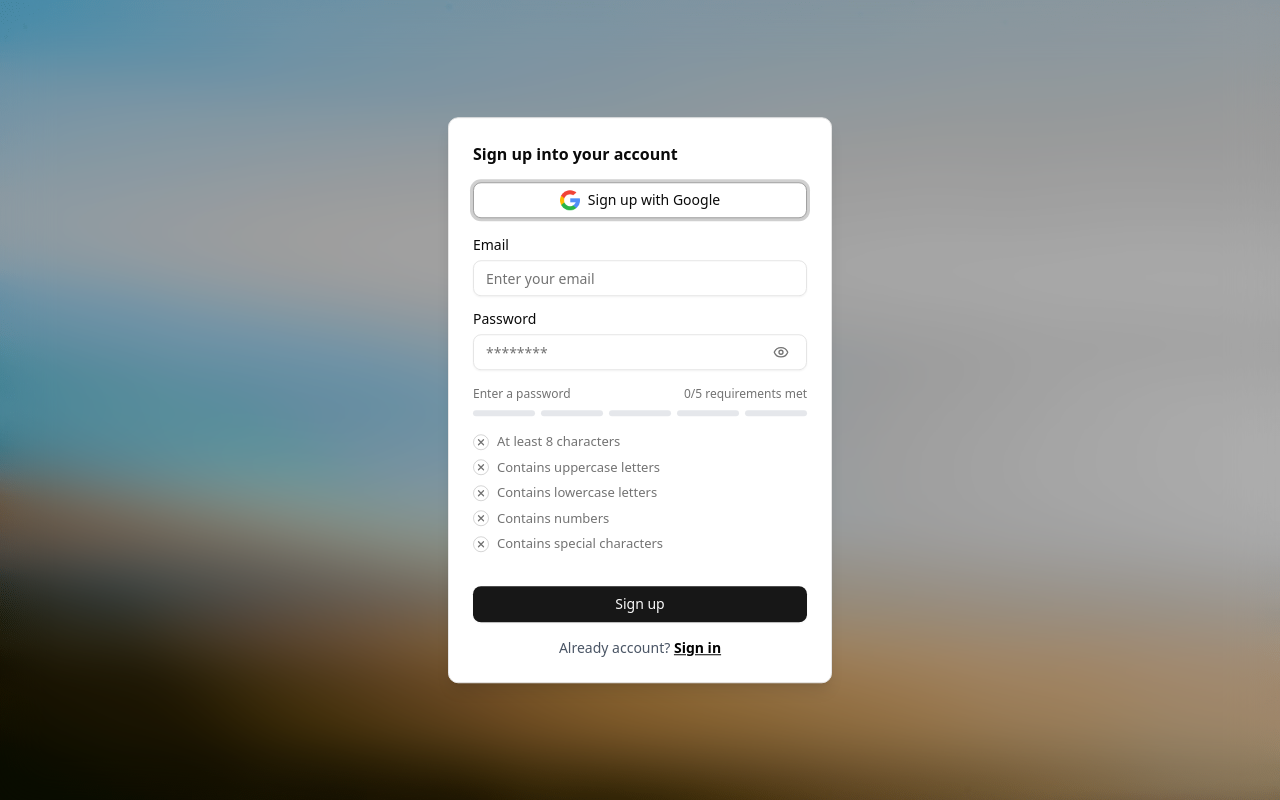
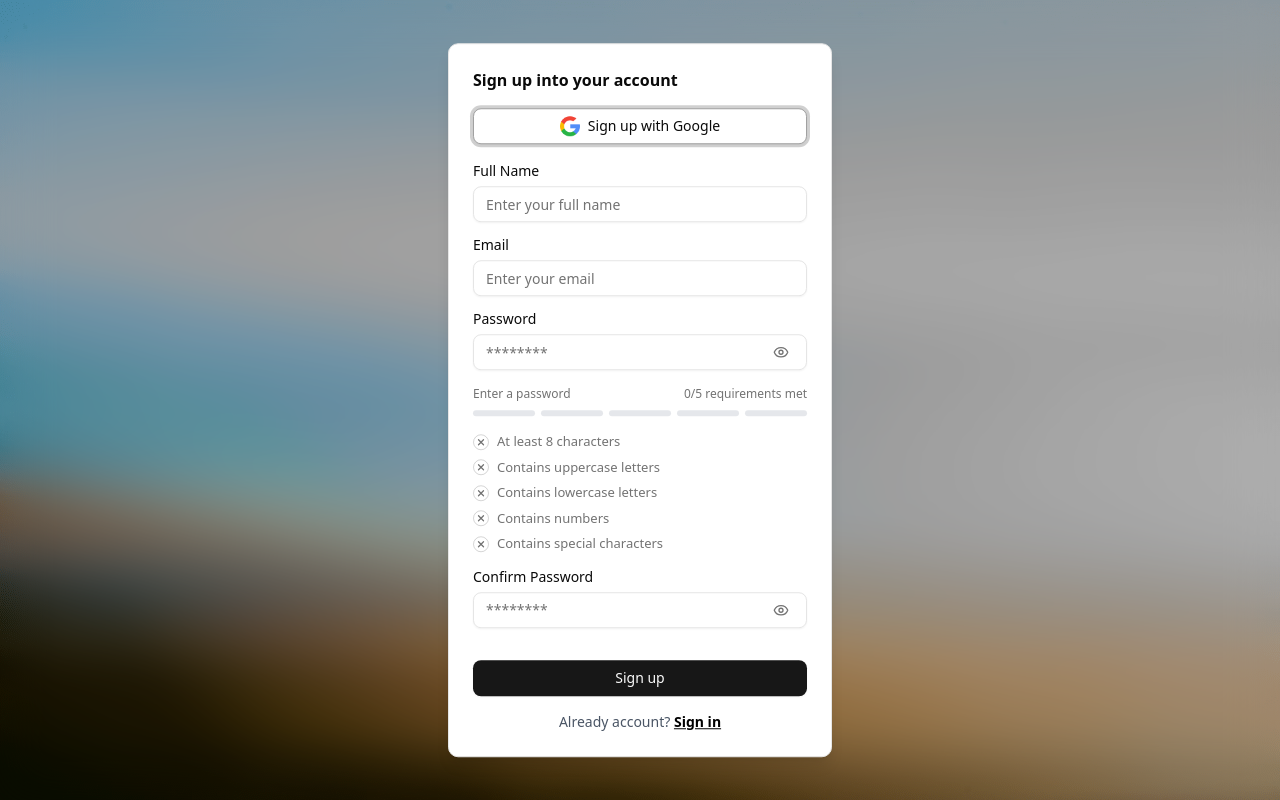
Before and after one commit to sandeshneosoft01/secret-code-frontend, a Next.js app: page /signup in a window 1280 px wide. Built offline with nearby package versions, Linux system fonts and the light colour scheme; no server answers.

Commit message:
feat(auth): refactor signup and login forms with Shadcn UI Form and zod

```diff
--- a/src/app/(auth)/login/page.tsx
+++ b/src/app/(auth)/login/page.tsx
@@ -3,67 +3,67 @@
 import GoogleAuth from '@/components/GoogleAuth'
 import { Button } from '@/components/ui/button'
 import { Input } from '@/components/ui/input'
-import { Label } from '@/components/ui/label'
 import Link from 'next/link'
 
 import { useForm } from 'react-hook-form'
 import { zodResolver } from '@hookform/resolvers/zod'
+import { useSignin } from '@/hooks/use-auth'
 import { loginSchema, LoginValues } from '@/lib/validations'
+import { Form, FormControl, FormField, FormItem, FormLabel, FormMessage } from '@/components/ui/form'
 
 const Login = () => {
-  const {
-    register,
-    handleSubmit,
-    formState: { errors, isSubmitting },
-  } = useForm<LoginValues>({
+  const { mutate: signin, isPending } = useSignin()
+  const form = useForm<LoginValues>({
     resolver: zodResolver(loginSchema),
+    defaultValues: {
+      email: '',
+      password: '',
+    },
   })
 
-  const onSubmit = async (data: LoginValues) => {
-    console.log('Login data:', data)
+  const onSubmit = (data: LoginValues) => {
+    signin(data)
   }
 
   return (
     <div>
-      <GoogleAuth title="Sign in with Google" />
-      <form onSubmit={handleSubmit(onSubmit)} className="mt-5">
-        <div className="space-y-4">
-          <div className="space-y-2">
-            <Label htmlFor="email">Email</Label>
-            <Input
-              id="email"
-              placeholder="Enter your email"
-              type="email"
-              {...register('email')}
-              aria-invalid={errors.email ? 'true' : 'false'}
+      <GoogleAuth title="Sign in with Google" loginType="signin" />
+      <Form {...form}>
+        <form onSubmit={form.handleSubmit(onSubmit)} className="mt-5">
+          <div className="space-y-4">
+            <FormField
+              control={form.control}
+              name="email"
+              render={({ field }) => (
+                <FormItem>
+                  <FormLabel>Email</FormLabel>
+                  <FormControl>
+                    <Input placeholder="Enter your email" type="email" {...field} />
+                  </FormControl>
+                  <FormMessage />
+                </FormItem>
+              )}
             />
-            {errors.email && (
-              <p className="text-[13px] text-rose-500 animate-in fade-in slide-in-from-top-1 duration-300">
-                {errors.email.message}
-              </p>
-            )}
+            <FormField
+              control={form.control}
+              name="password"
+              render={({ field }) => (
+                <FormItem>
+                  <FormLabel>Password</FormLabel>
+                  <FormControl>
+                    <Input placeholder="********" type="password" {...field} />
+                  </FormControl>
+                  <FormMessage />
+                </FormItem>
+              )}
+            />
           </div>
-          <div className="space-y-2">
-            <Label htmlFor="password">Password</Label>
-            <Input
-              id="password"
-              placeholder="********"
-              type="password"
-              {...register('password')}
-              aria-invalid={errors.password ? 'true' : 'false'}
-            />
-            {errors.password && (
-              <p className="text-[13px] text-rose-500 animate-in fade-in slide-in-from-top-1 duration-300">
-                {errors.password.message}
-              </p>
-            )}
-          </div>
-        </div>
 
-        <Button className="w-full mt-8 cursor-pointer" type="submit" disabled={isSubmitting}>
-          {isSubmitting ? 'Signing in...' : 'Sign in'}
-        </Button>
-      </form>
+          <Button className="w-full mt-8 cursor-pointer" type="submit" disabled={isPending}>
+            {isPending ? 'Signing in...' : 'Sign in'}
+          </Button>
+        </form>
+      </Form>
       <div className="text-center mt-4">
         <p className="text-sm text-gray-600">
           Don&apos;t have an account?&nbsp;
--- a/src/app/(auth)/signup/page.tsx
+++ b/src/app/(auth)/signup/page.tsx
@@ -4,77 +4,100 @@ import { useForm } from 'react-hook-form'
 
 import { zodResolver } from '@hookform/resolvers/zod'
 import { signupSchema, SignupValues } from '@/lib/validations'
+import { useSignup } from '@/hooks/use-auth'
 
 import GoogleAuth from '@/components/GoogleAuth'
 import { Button } from '@/components/ui/button'
 import { Input } from '@/components/ui/input'
-import { Label } from '@/components/ui/label'
+import { Form, FormControl, FormField, FormItem, FormLabel, FormMessage } from '@/components/ui/form'
 
 import PasswordStrength from '@/components/PasswordStrength'
 
 const Signup = () => {
-  const {
-    register,
-    handleSubmit,
-    watch,
-    formState: { errors, isSubmitting },
-  } = useForm<SignupValues>({
+  const { mutate: signup, isPending } = useSignup()
+  const form = useForm<SignupValues>({
     resolver: zodResolver(signupSchema),
     mode: 'all',
+    defaultValues: {
+      name: '',
+      email: '',
+      password: '',
+      confirmPassword: '',
+    },
   })
 
-  const password = watch('password', '')
+  const password = form.watch('password', '')
 
-  const onSubmit = async (data: SignupValues) => {
-    console.log('Signup success:', data)
-  }
-
-  const onError = (errors: any) => {
-    console.log('Signup errors:', errors)
+  const onSubmit = (data: SignupValues) => {
+    signup(data)
   }
 
   return (
     <div>
-      <GoogleAuth title="Sign up with Google" />
-      <form onSubmit={handleSubmit(onSubmit, onError)} className="mt-5">
+      <GoogleAuth title="Sign up with Google" loginType="signup" />
+      <Form {...form}>
+        <form onSubmit={form.handleSubmit(onSubmit)} className="mt-5">
           <div className="space-y-4">
-          <div className="space-y-2">
-            <Label htmlFor="email">Email</Label>
-            <Input
-              id="email"
-              placeholder="Enter your email"
-              type="email"
-              {...register('email')}
-              aria-invalid={errors.email ? 'true' : 'false'}
+            <FormField
+              control={form.control}
+              name="name"
+              render={({ field }) => (
+                <FormItem>
+                  <FormLabel>Full Name</FormLabel>
+                  <FormControl>
+                    <Input placeholder="Enter your full name" {...field} />
+                  </FormControl>
+                  <FormMessage />
+                </FormItem>
+              )}
             />
-            {errors.email && (
-              <p className="text-[13px] text-rose-500 animate-in fade-in slide-in-from-top-1 duration-300">
-                {errors.email.message}
-              </p>
+            <FormField
+              control={form.control}
+              name="email"
+              render={({ field }) => (
+                <FormItem>
+                  <FormLabel>Email</FormLabel>
+                  <FormControl>
+                    <Input placeholder="Enter your email" type="email" {...field} />
+                  </FormControl>
+                  <FormMessage />
+                </FormItem>
               )}
-          </div>
-          <div className="space-y-2">
-            <Label htmlFor="password">Password</Label>
-            <Input
-              id="password"
-              placeholder="********"
-              type="password"
-              {...register('password')}
-              aria-invalid={errors.password ? 'true' : 'false'}
             />
+            <FormField
+              control={form.control}
+              name="password"
+              render={({ field }) => (
+                <FormItem>
+                  <FormLabel>Password</FormLabel>
+                  <FormControl>
+                    <Input placeholder="********" type="password" {...field} />
+                  </FormControl>
                   <PasswordStrength password={password} />
-            {errors.password && (
-              <p className="text-[13px] text-rose-500 animate-in fade-in slide-in-from-top-1 duration-300">
-                {errors.password.message}
-              </p>
+                  <FormMessage />
+                </FormItem>
               )}
-          </div>
+            />
+            <FormField
+              control={form.control}
+              name="confirmPassword"
+              render={({ field }) => (
+                <FormItem>
+                  <FormLabel>Confirm Password</FormLabel>
+                  <FormControl>
+                    <Input placeholder="********" type="password" {...field} />
+                  </FormControl>
+                  <FormMessage />
+                </FormItem>
+              )}
+            />
           </div>
 
-        <Button className="w-full mt-8 cursor-pointer" type="submit" disabled={isSubmitting}>
-          {isSubmitting ? 'Signing up...' : 'Sign up'}
+          <Button className="w-full mt-8 cursor-pointer" type="submit" disabled={isPending}>
+            {isPending ? 'Signing up...' : 'Sign up'}
           </Button>
         </form>
+      </Form>
       <div className="text-center mt-4">
         <p className="text-sm text-gray-600">
           Already account?&nbsp;
--- a/src/components/AuthGuard.tsx
+++ b/src/components/AuthGuard.tsx
@@ -17,7 +17,11 @@ export default function AuthGuard({ children }: { children: React.ReactNode }) {
     if (!user && !isPublicRoute) {
       router.replace('/login')
     } else if (user && isPublicRoute) {
-      router.replace('/')
+      if (pathname === '/enter-code') {
+        router.replace(pathname)
+      } else {
+        router.replace('/')
+      }
     }
   }, [user, pathname, router])
 
--- a/src/components/GoogleAuth/index.tsx
+++ b/src/components/GoogleAuth/index.tsx
@@ -10,24 +10,35 @@ import {
   auth as googleAuthConfig,
   googleProvider,
 } from '@/lib/firebase'
-import { signInUser, signInWithGoogle } from '@/services/user-service'
+import { signInWithGoogle, signUpWithGoogle } from '@/services/user-service'
+import { useStore } from '@/store'
+import { useRouter } from 'next/navigation'
 
 type PropTypes = {
-  title: string
+  title: string,
+  loginType: 'signin' | 'signup'
 }
 
 const GoogleAuth = (props: PropTypes) => {
-  const { title } = props
-  const mutationGoogle = useMutation({
-    mutationFn: signInWithGoogle,
-    // onSuccess: (data) => handleSuccessGoogle(data),
+  const { title, loginType } = props
+  const navigate = useRouter()
+  const mutation = useMutation({
+    mutationFn: loginType === 'signin' ? signInWithGoogle : signUpWithGoogle,
+    onSuccess: (data) => handleSuccess(data),
     onError: () => { },
   })
-  const mutation = useMutation({
-    mutationFn: signInUser,
-    // onSuccess: (data) => handleSuccess(data),
-    onError: () => { },
-  })
+  const setUser = useStore((s) => s.setUser);
+
+  const handleSuccess = (user: any) => {
+    const userDetails = {
+      token: user.token,
+      user: user.user,
+    }
+
+    setUser(userDetails)
+    toast.success(`${loginType === 'signin' ? 'Signed in' : 'Signed up'} successfully!`)
+    navigate.push('/')
+  }
 
   const handleSignInGoogle = async (e: React.MouseEvent) => {
     const button = e.target as HTMLButtonElement
@@ -35,7 +46,7 @@ const GoogleAuth = (props: PropTypes) => {
     try {
       const result = await signInWithPopup(googleAuthConfig, googleProvider)
       const idToken = await result.user.getIdToken(true)
-      await mutationGoogle.mutate(idToken)
+      await mutation.mutate(idToken)
     } catch (error: any) {
       toast.error(error?.data?.message || 'Failed to sign in with Google.')
     }
@@ -45,7 +56,7 @@ const GoogleAuth = (props: PropTypes) => {
     <Button
       className="cursor-pointer w-full"
       variant="outline"
-      disabled={mutation.isPending || mutationGoogle.isPending}
+      disabled={mutation.isPending}
       onClick={handleSignInGoogle}
     >
       <Image
--- /dev/null
+++ b/src/components/ui/form.tsx
@@ -0,0 +1,142 @@
+'use client'
+
+import * as React from 'react'
+import * as LabelPrimitive from '@radix-ui/react-label'
+import { Slot } from '@radix-ui/react-slot'
+import { Controller, ControllerProps, FieldPath, FieldValues, FormProvider, useFormContext } from 'react-hook-form'
+
+import { cn } from '@/lib/utils'
+import { Label } from '@/components/ui/label'
+
+const Form = FormProvider
+
+type FormFieldContextValue<
+  TFieldValues extends FieldValues = FieldValues,
+  TName extends FieldPath<TFieldValues> = FieldPath<TFieldValues>
+> = {
+  name: TName
+}
+
+const FormFieldContext = React.createContext<FormFieldContextValue>({} as FormFieldContextValue)
+
+const FormField = <
+  TFieldValues extends FieldValues = FieldValues,
+  TName extends FieldPath<TFieldValues> = FieldPath<TFieldValues>
+>({
+  ...props
+}: ControllerProps<TFieldValues, TName>) => {
+  return (
+    <FormFieldContext.Provider value={{ name: props.name }}>
+      <Controller {...props} />
+    </FormFieldContext.Provider>
+  )
+}
+
+const useFormField = () => {
+  const fieldContext = React.useContext(FormFieldContext)
+  const itemContext = React.useContext(FormItemContext)
+  const { getFieldState, formState } = useFormContext()
+
+  const fieldState = getFieldState(fieldContext.name, formState)
+
+  if (!fieldContext) {
+    throw new Error('useFormField should be used within <FormField>')
+  }
+
+  const { id } = itemContext
+
+  return {
+    id,
+    name: fieldContext.name,
+    formItemId: `${id}-form-item`,
+    formDescriptionId: `${id}-form-item-description`,
+    formMessageId: `${id}-form-item-message`,
+    ...fieldState,
+  }
+}
+
+type FormItemContextValue = {
+  id: string
+}
+
+const FormItemContext = React.createContext<FormItemContextValue>({} as FormItemContextValue)
+
+const FormItem = React.forwardRef<HTMLDivElement, React.HTMLAttributes<HTMLDivElement>>(
+  ({ className, ...props }, ref) => {
+    const id = React.useId()
+
+    return (
+      <FormItemContext.Provider value={{ id }}>
+        <div ref={ref} className={cn('space-y-2', className)} {...props} />
+      </FormItemContext.Provider>
+    )
+  }
+)
+FormItem.displayName = 'FormItem'
+
+const FormLabel = React.forwardRef<
+  React.ElementRef<typeof LabelPrimitive.Root>,
+  React.ComponentPropsWithoutRef<typeof LabelPrimitive.Root>
+>(({ className, ...props }, ref) => {
+  const { error, formItemId } = useFormField()
+
+  return <Label ref={ref} className={cn(error && 'text-destructive', className)} htmlFor={formItemId} {...props} />
+})
+FormLabel.displayName = 'FormLabel'
+
+const FormControl = React.forwardRef<React.ElementRef<typeof Slot>, React.ComponentPropsWithoutRef<typeof Slot>>(
+  ({ ...props }, ref) => {
+    const { error, formItemId, formDescriptionId, formMessageId } = useFormField()
+
+    return (
+      <Slot
+        ref={ref}
+        id={formItemId}
+        aria-describedby={!error ? `${formDescriptionId}` : `${formDescriptionId} ${formMessageId}`}
+        aria-invalid={!!error}
+        {...props}
+      />
+    )
+  }
+)
+FormControl.displayName = 'FormControl'
+
+const FormDescription = React.forwardRef<HTMLParagraphElement, React.HTMLAttributes<HTMLParagraphElement>>(
+  ({ className, ...props }, ref) => {
+    const { formDescriptionId } = useFormField()
+
+    return (
+      <p
+        ref={ref}
+        id={formDescriptionId}
+        className={cn('text-[0.8rem] text-muted-foreground', className)}
+        {...props}
+      />
+    )
+  }
+)
+FormDescription.displayName = 'FormDescription'
+
+const FormMessage = React.forwardRef<HTMLParagraphElement, React.HTMLAttributes<HTMLParagraphElement>>(
+  ({ className, children, ...props }, ref) => {
+    const { error, formMessageId } = useFormField()
+    const body = error ? String(error?.message) : children
+
+    if (!body) {
+      return null
+    }
+
+    return (
+      <p
+        ref={ref}
+        id={formMessageId}
+        className={cn('text-[13px] text-rose-500 animate-in fade-in slide-in-from-top-1 duration-300', className)}
+        {...props}>
+        {body}
+      </p>
+    )
+  }
+)
+FormMessage.displayName = 'FormMessage'
+
+export { useFormField, Form, FormItem, FormLabel, FormControl, FormDescription, FormMessage, FormField }
--- /dev/null
+++ b/src/hooks/use-auth.ts
@@ -0,0 +1,44 @@
+import { useMutation } from '@tanstack/react-query'
+import { toast } from 'sonner'
+import { useRouter } from 'next/navigation'
+import { signInUser, signUpUser } from '@/services/user-service'
+import { useStore } from '@/store'
+import type { SignInUserPayload, SignUpUserPayload } from '@/types'
+
+export const useSignin = () => {
+  const router = useRouter()
+  const setUser = useStore((state) => state.setUser)
+
+  return useMutation({
+    mutationFn: (data: SignInUserPayload) => signInUser(data),
+    onSuccess: (response) => {
+      setUser({
+        token: response.token,
+        user: response.user,
+      })
+      toast.success('Signed in successfully!')
+      router.push('/')
+    },
+    onError: (error: any) => {
+    },
+  })
+}
+
+export const useSignup = () => {
+  const router = useRouter()
+  const setUser = useStore((state) => state.setUser)
+
+  return useMutation({
+    mutationFn: (data: SignUpUserPayload) => signUpUser(data),
+    onSuccess: (response) => {
+      setUser({
+        token: response.token,
+        user: response.user,
+      })
+      toast.success('Account created successfully!')
+      router.push('/')
+    },
+    onError: (error: any) => {
+    },
+  })
+}
--- a/src/store/slices/authSlice.ts
+++ b/src/store/slices/authSlice.ts
@@ -2,7 +2,7 @@ import { StateCreator } from 'zustand'
 import { decodeJwt } from 'jose'
 
 export interface AuthSlice {
-  user: null | { id: string; name: string, token: string | null }
+  user: null | { user: any, token: string | null }
   setUser: (user: AuthSlice['user']) => void
   logout: () => void
   checkAuth: () => void
```
Also changed, not shown: src/components/user-profile.tsx (+11 -5 lines), src/lib/validations.ts (+8 -1 lines), src/services/user-service.ts (+3 -8 lines). Lines whose indentation alone changed are shown as unchanged.
